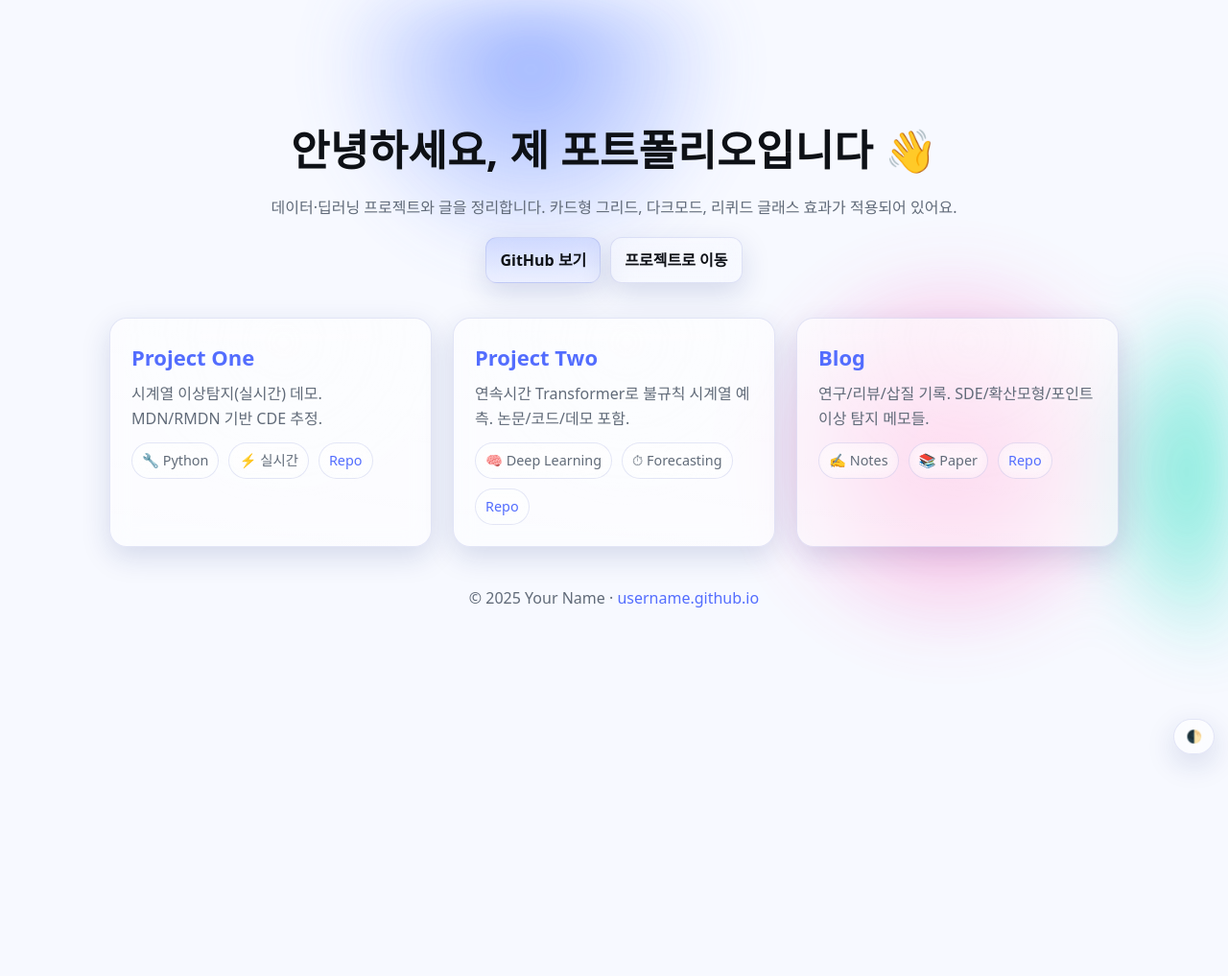
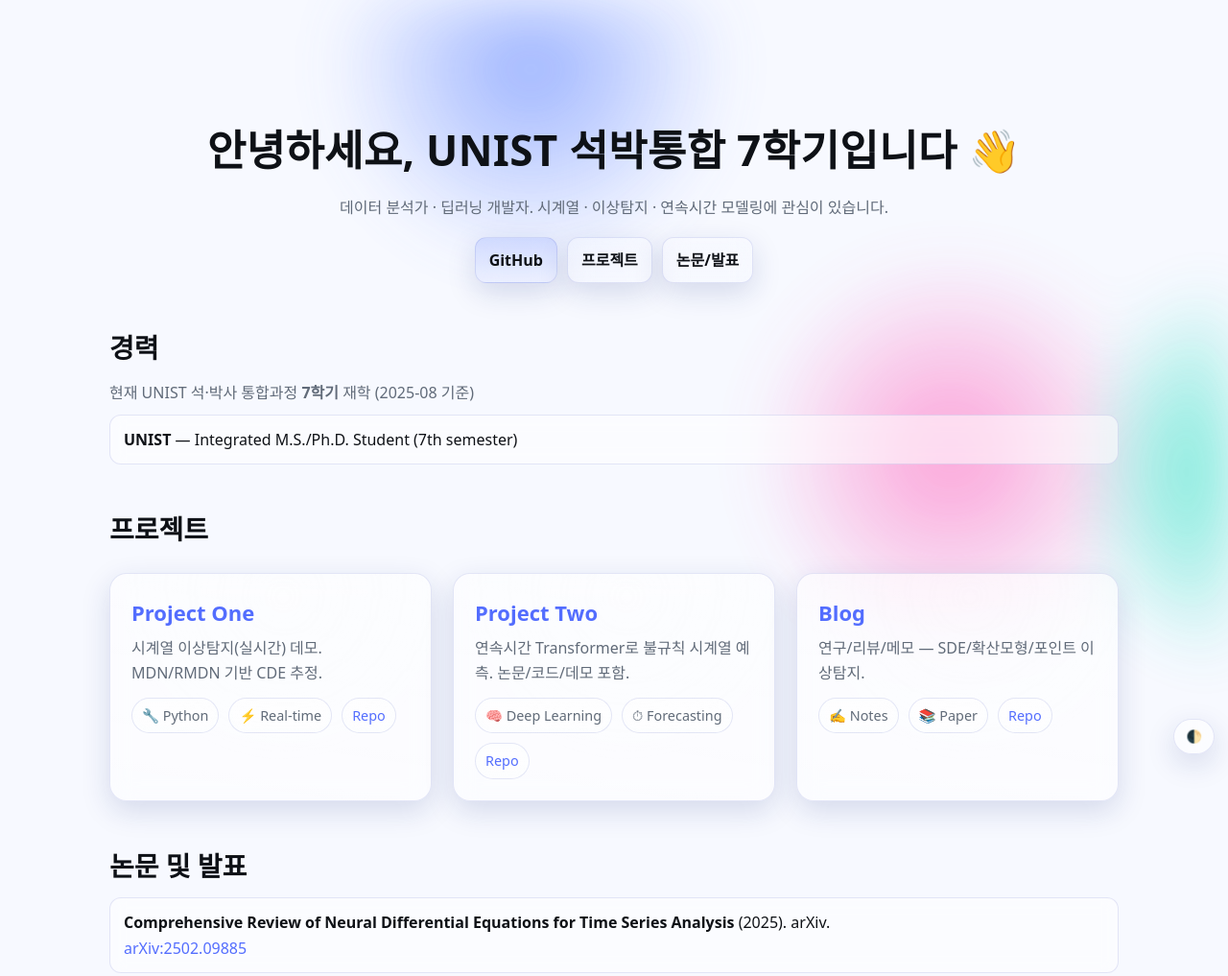
Before and after one commit to SEUNGSUKAM/SEUNGSUKAM.github.io, a plain HTML site: page index.html in a window 1280 px wide. Shown: the top 1017 px of the page at 96% size. Before the commit the page ends 800 px from the top, so only its background shows below. Drawn offline with Linux system fonts and the light colour scheme.

Commit message:
Update index.html

```diff
--- a/index.html
+++ b/index.html
@@ -3,185 +3,118 @@
 <head>
   <meta charset="utf-8" />
   <meta name="viewport" content="width=device-width,initial-scale=1" />
-  <title>내 포트폴리오</title>
+  <title>포트폴리오 | UNIST 석박통합 7학기</title>
+  <meta name="description" content="UNIST 석박통합 7학기 | 데이터 분석가·딥러닝 개발자 포트폴리오" />
   <meta name="color-scheme" content="light dark" />
   <style>
-    /* ========== Design Tokens ========== */
     :root{
-      --bg: #0b0d12;             /* page bg (dark) */
-      --bg-accent:#0e1322;       /* darker layer */
-      --text:#e9edf1;            /* body text */
-      --muted:#a7b0bf;
-      --primary:#7c96ff;         /* accent */
-      --ring: rgba(124,150,255,.35);
-      --glass: rgba(255,255,255,.06);
-      --glass-border: rgba(255,255,255,.18);
-      --card-radius: 18px;
-      --shadow-lg: 0 10px 40px rgba(0,0,0,.35);
-      --maxw: 1100px;
-      --space: clamp(16px, 2vw, 24px);
-    }
-    @media (prefers-color-scheme: light){
-      :root{
-        --bg:#f7f9ff; --bg-accent:#ecf1ff;
-        --text:#0e1116; --muted:#616b79;
-        --primary:#536dfe; --ring: rgba(83,109,254,.35);
-        --glass: rgba(255,255,255,.55);
-        --glass-border: rgba(0, 24, 168, .10);
-        --shadow-lg: 0 10px 30px rgba(17,40,120,.15);
-      }
-    }
-    /* theme toggle (explicit data-theme wins) */
-    html[data-theme="light"]{
-      --bg:#f7f9ff; --bg-accent:#ecf1ff; --text:#0e1116; --muted:#616b79;
-      --primary:#536dfe; --ring: rgba(83,109,254,.35);
-      --glass: rgba(255,255,255,.55); --glass-border: rgba(0,24,168,.10);
-      --shadow-lg: 0 10px 30px rgba(17,40,120,.15);
-    }
-    html[data-theme="dark"]{
       --bg:#0b0d12; --bg-accent:#0e1322; --text:#e9edf1; --muted:#a7b0bf;
       --primary:#7c96ff; --ring: rgba(124,150,255,.35);
       --glass: rgba(255,255,255,.06); --glass-border: rgba(255,255,255,.18);
-      --shadow-lg: 0 10px 40px rgba(0,0,0,.35);
+      --card-radius:18px; --shadow-lg:0 10px 40px rgba(0,0,0,.35);
+      --maxw:1100px; --space:clamp(16px,2vw,24px)
     }
+    @media (prefers-color-scheme: light){
+      :root{--bg:#f7f9ff; --bg-accent:#ecf1ff; --text:#0e1116; --muted:#616b79; --primary:#536dfe; --ring:rgba(83,109,254,.35); --glass:rgba(255,255,255,.55); --glass-border:rgba(0,24,168,.10); --shadow-lg:0 10px 30px rgba(17,40,120,.15)}
+    }
+    html[data-theme="light"]{--bg:#f7f9ff; --bg-accent:#ecf1ff; --text:#0e1116; --muted:#616b79; --primary:#536dfe; --ring:rgba(83,109,254,.35); --glass:rgba(255,255,255,.55); --glass-border:rgba(0,24,168,.10); --shadow-lg:0 10px 30px rgba(17,40,120,.15)}
+    html[data-theme="dark"]{--bg:#0b0d12; --bg-accent:#0e1322; --text:#e9edf1; --muted:#a7b0bf; --primary:#7c96ff; --ring:rgba(124,150,255,.35); --glass:rgba(255,255,255,.06); --glass-border:rgba(255,255,255,.18); --shadow-lg:0 10px 40px rgba(0,0,0,.35)}
 
-    /* ========== Base ========== */
     *{box-sizing:border-box}
     html,body{height:100%}
-    body{
-      margin:0; font-family: system-ui, -apple-system, "Segoe UI", Roboto, "Noto Sans KR", Arial, sans-serif;
-      color:var(--text); background:var(--bg); line-height:1.65; -webkit-font-smoothing:antialiased;
-    }
+    body{margin:0; font-family:system-ui,-apple-system,"Segoe UI",Roboto,"Noto Sans KR",Arial,sans-serif; color:var(--text); background:var(--bg); line-height:1.65}
     a{color:var(--primary); text-decoration:none}
     a:hover{text-decoration:underline}
-    .wrap{max-width:var(--maxw); margin:0 auto; padding: calc(var(--space) * 2) var(--space); position:relative; z-index:1;}
+    .wrap{max-width:var(--maxw); margin:0 auto; padding: calc(var(--space) * 2) var(--space); position:relative; z-index:1}
 
-    /* ========== Liquid Background (SVG + blur) ========== */
-    .liquid-bg{
-      position:fixed; inset:0; z-index:0; overflow:hidden; pointer-events:none;
-      filter: blur(32px) saturate(120%);
-      opacity:.8;
-    }
-    .blob{position:absolute; width:50vmax; height:50vmax; border-radius:50%;
-      background: radial-gradient(closest-side, rgba(124,150,255,.9), transparent 65%);
-      animation: float 18s ease-in-out infinite;
-      mix-blend-mode: screen;
-    }
-    .blob.b2{background: radial-gradient(closest-side, rgba(33,212,180,.9), transparent 65%); animation-duration: 22s;}
-    .blob.b3{background: radial-gradient(closest-side, rgba(255,105,180,.75), transparent 65%); animation-duration: 26s;}
-    @keyframes float{
-      0%{transform: translate(-10%, -10%)}
-      33%{transform: translate(60%, -20%)}
-      66%{transform: translate(0%, 40%)}
-      100%{transform: translate(-10%, -10%)}
-    }
+    /* Liquid background */
+    .liquid-bg{position:fixed; inset:0; z-index:0; overflow:hidden; pointer-events:none; filter: blur(32px) saturate(120%); opacity:.8}
+    .blob{position:absolute; width:50vmax; height:50vmax; border-radius:50%; background: radial-gradient(closest-side, rgba(124,150,255,.9), transparent 65%); animation: float 18s ease-in-out infinite; mix-blend-mode: screen}
+    .blob.b2{background: radial-gradient(closest-side, rgba(33,212,180,.9), transparent 65%); animation-duration: 22s}
+    .blob.b3{background: radial-gradient(closest-side, rgba(255,105,180,.75), transparent 65%); animation-duration: 26s}
+    @keyframes float{0%{transform:translate(-10%,-10%)}33%{transform:translate(60%,-20%)}66%{transform:translate(0%,40%)}100%{transform:translate(-10%,-10%)}}
 
-    /* ========== Header / Nav ========== */
-    header{padding-top: clamp(36px, 6vw, 72px); text-align:center;}
-    .title{
-      font-size: clamp(28px, 4vw, 44px); font-weight: 800; letter-spacing: .3px;
-      margin: 0 0 10px;
-    }
-    .subtitle{color:var(--muted); max-width:800px; margin: 0 auto 18px;}
-    .actions{display:flex; gap:10px; justify-content:center; flex-wrap:wrap; margin-top:16px;}
-    .btn{
-      display:inline-flex; align-items:center; gap:8px; padding:10px 14px; border-radius:12px; font-weight:600;
-      background: linear-gradient(180deg, rgba(255,255,255,.12), rgba(255,255,255,0));
-      border:1px solid var(--glass-border); backdrop-filter: blur(12px);
-      box-shadow: var(--shadow-lg); color:var(--text);
-      transition: transform .15s ease, box-shadow .15s ease, background .2s ease;
-    }
-    .btn:hover{transform: translateY(-1px)}
-    .btn:focus-visible{outline: 3px solid var(--ring); outline-offset: 2px}
-    .btn.primary{background: linear-gradient(180deg, rgba(124,150,255,.25), rgba(124,150,255,.08));}
+    header{padding-top: clamp(36px, 6vw, 72px); text-align:center}
+    .title{font-size:clamp(28px,4vw,44px); font-weight:800; letter-spacing:.3px; margin:0 0 10px}
+    .subtitle{color:var(--muted); max-width:820px; margin:0 auto 18px}
+    .actions{display:flex; gap:10px; justify-content:center; flex-wrap:wrap; margin-top:16px}
+    .btn{display:inline-flex; align-items:center; gap:8px; padding:10px 14px; border-radius:12px; font-weight:600; background:linear-gradient(180deg,rgba(255,255,255,.12),rgba(255,255,255,0)); border:1px solid var(--glass-border); backdrop-filter: blur(12px); box-shadow:var(--shadow-lg); color:var(--text); transition:transform .15s ease, box-shadow .15s ease, background .2s ease}
+    .btn:hover{transform:translateY(-1px)}
+    .btn:focus-visible{outline:3px solid var(--ring); outline-offset:2px}
+    .btn.primary{background:linear-gradient(180deg, rgba(124,150,255,.25), rgba(124,150,255,.08))}
 
-    .theme-toggle{
-      position: fixed; right: 14px; bottom: 14px; z-index: 3;
-      background: var(--glass); border:1px solid var(--glass-border); backdrop-filter: blur(10px);
-      border-radius: 999px; padding: 10px 12px; box-shadow: var(--shadow-lg); cursor: pointer; user-select: none;
-    }
+    .theme-toggle{position:fixed; right:14px; bottom:14px; z-index:3; background:var(--glass); border:1px solid var(--glass-border); backdrop-filter: blur(10px); border-radius:999px; padding:10px 12px; box-shadow:var(--shadow-lg); cursor:pointer; user-select:none}
 
-    /* ========== Glass Cards Grid ========== */
-    .grid{
-      display:grid; gap: clamp(14px, 2vw, 22px);
-      grid-template-columns: repeat(1, minmax(0,1fr));
-      margin-top: clamp(20px, 3vw, 36px);
-    }
-    @media (min-width: 720px){
-      .grid{grid-template-columns: repeat(2, minmax(0,1fr));}
-    }
-    @media (min-width: 1040px){
-      .grid{grid-template-columns: repeat(3, minmax(0,1fr));}
-    }
-    .card{
-      position:relative; overflow:hidden; border-radius: var(--card-radius);
-      background: var(--glass); border:1px solid var(--glass-border);
-      backdrop-filter: blur(14px);
-      box-shadow: var(--shadow-lg);
-      transition: transform .2s ease, box-shadow .2s ease, border-color .2s ease;
-    }
+    .section{margin-top: clamp(26px, 4vw, 44px)}
+    .section h2{margin:0 0 10px; font-size: clamp(20px, 3vw, 28px)}
+    .lead{color:var(--muted); margin:0 0 4px}
+
+    .grid{display:grid; gap:clamp(14px,2vw,22px); grid-template-columns:repeat(1,minmax(0,1fr)); margin-top: clamp(14px, 2.5vw, 22px)}
+    @media (min-width: 720px){ .grid{grid-template-columns: repeat(2, minmax(0,1fr))} }
+    @media (min-width: 1040px){ .grid{grid-template-columns: repeat(3, minmax(0,1fr))} }
+
+    .card{position:relative; overflow:hidden; border-radius:var(--card-radius); background:var(--glass); border:1px solid var(--glass-border); backdrop-filter: blur(14px); box-shadow:var(--shadow-lg); transition:transform .2s ease, box-shadow .2s ease, border-color .2s ease}
     .card:hover{transform: translateY(-3px)}
-    .card:focus-within{outline: 3px solid var(--ring); outline-offset: 2px}
-    .card::before{ /* subtle liquid sheen */
-      content:""; position:absolute; inset:-50% -20%; transform: rotate(8deg);
-      background: radial-gradient(60% 60% at 50% 30%, rgba(255,255,255,.25), transparent 60%),
-                  linear-gradient( to bottom, rgba(255,255,255,.08), rgba(255,255,255,0));
-      mix-blend-mode: overlay; pointer-events:none;
-    }
-    .card-body{position:relative; padding: clamp(16px, 2.2vw, 22px);}
-    .card h3{margin:0 0 6px; font-size: clamp(18px, 2.2vw, 22px)}
+    .card:focus-within{outline:3px solid var(--ring); outline-offset:2px}
+    .card::before{content:""; position:absolute; inset:-50% -20%; transform:rotate(8deg); background: radial-gradient(60% 60% at 50% 30%, rgba(255,255,255,.25), transparent 60%), linear-gradient(to bottom, rgba(255,255,255,.08), rgba(255,255,255,0)); mix-blend-mode: overlay; pointer-events:none}
+    .card-body{position:relative; padding:clamp(16px,2.2vw,22px)}
+    .card h3{margin:0 0 6px; font-size:clamp(18px,2.2vw,22px)}
     .card p{margin:0 0 12px; color:var(--muted)}
-    .card .meta{display:flex; gap:10px; flex-wrap:wrap; align-items:center; font-size:.9em; color:var(--muted)}
-    .chip{
-      display:inline-flex; align-items:center; gap:6px; padding:6px 10px; border-radius:999px;
-      background: linear-gradient(180deg, rgba(255,255,255,.14), rgba(255,255,255,.04));
-      border:1px solid var(--glass-border); backdrop-filter: blur(8px);
-    }
+    .meta{display:flex; gap:10px; flex-wrap:wrap; align-items:center; font-size:.9em; color:var(--muted)}
+    .chip{display:inline-flex; align-items:center; gap:6px; padding:6px 10px; border-radius:999px; background:linear-gradient(180deg, rgba(255,255,255,.14), rgba(255,255,255,.04)); border:1px solid var(--glass-border); backdrop-filter: blur(8px)}
 
-    /* ========== Footer ========== */
-    footer{ text-align:center; color:var(--muted); padding: 40px 0; }
+    ul.publist{list-style:none; padding:0; margin:8px 0 0}
+    ul.publist li{background:var(--glass); border:1px solid var(--glass-border); backdrop-filter: blur(8px); border-radius:12px; padding:12px 14px; margin:10px 0}
+    ul.publist a{word-break:break-word}
 
-    /* ========== Safe fallback for no backdrop-filter ========== */
-    @supports not ((backdrop-filter: blur(10px)) or (-webkit-backdrop-filter: blur(10px))){
-      .btn, .card, .theme-toggle{ background: rgba(255,255,255,.12); }
-    }
+    footer{text-align:center; color:var(--muted); padding:40px 0}
+    @supports not ((backdrop-filter: blur(10px)) or (-webkit-backdrop-filter: blur(10px))){ .btn,.card,.theme-toggle,ul.publist li{ background: rgba(255,255,255,.12) } }
   </style>
 </head>
 <body>
-  <!-- Liquid “glass + blob” background -->
   <div class="liquid-bg" aria-hidden="true">
-    <div class="blob b1" style="top:-10vmax; left:-10vmax;"></div>
-    <div class="blob b2" style="bottom:-10vmax; right:-5vmax;"></div>
-    <div class="blob b3" style="top:20vmax; left:35vmax;"></div>
+    <div class="blob b1" style="top:-10vmax; left:-10vmax"></div>
+    <div class="blob b2" style="bottom:-10vmax; right:-5vmax"></div>
+    <div class="blob b3" style="top:20vmax; left:35vmax"></div>
   </div>
 
   <button class="theme-toggle" id="themeBtn" title="테마 전환 (Light/Dark)">🌓</button>
 
   <div class="wrap">
     <header>
-      <h1 class="title">안녕하세요, 제 포트폴리오입니다 👋</h1>
-      <p class="subtitle">데이터·딥러닝 프로젝트와 글을 정리합니다. 카드형 그리드, 다크모드, 리퀴드 글래스 효과가 적용되어 있어요.</p>
+      <h1 class="title">안녕하세요, UNIST 석박통합 7학기입니다 👋</h1>
+      <p class="subtitle">데이터 분석가 · 딥러닝 개발자. 시계열 · 이상탐지 · 연속시간 모델링에 관심이 있습니다.</p>
       <div class="actions">
-        <a class="btn primary" href="https://github.com/username" target="_blank" rel="noopener">GitHub 보기</a>
-        <a class="btn" href="#projects">프로젝트로 이동</a>
+        <a class="btn primary" href="https://github.com/username" target="_blank" rel="noopener">GitHub</a>
+        <a class="btn" href="#projects">프로젝트</a>
+        <a class="btn" href="#pubs">논문/발표</a>
       </div>
     </header>
 
-    <main id="projects" class="grid" aria-label="프로젝트 목록">
-      <!-- 카드 예시 1 -->
+    <!-- 경력 -->
+    <section class="section" id="career">
+      <h2>경력</h2>
+      <p class="lead">현재 UNIST 석·박사 통합과정 <strong>7학기</strong> 재학 (2025-08 기준)</p>
+      <ul class="publist">
+        <li><strong>UNIST</strong> — Integrated M.S./Ph.D. Student (7th semester)</li>
+      </ul>
+    </section>
+
+    <!-- 프로젝트 카드 그리드 예시 (원하시면 맞춤 편집) -->
+    <section class="section" id="projects" aria-label="프로젝트 목록">
+      <h2>프로젝트</h2>
+      <div class="grid">
         <article class="card">
           <div class="card-body">
             <h3><a href="https://username.github.io/project-one/" target="_blank" rel="noopener">Project One</a></h3>
             <p>시계열 이상탐지(실시간) 데모. MDN/RMDN 기반 CDE 추정.</p>
             <div class="meta">
               <span class="chip">🔧 Python</span>
-            <span class="chip">⚡ 실시간</span>
+              <span class="chip">⚡ Real-time</span>
               <a class="chip" href="https://github.com/username/project-one" target="_blank" rel="noopener">Repo</a>
             </div>
           </div>
         </article>
-
-      <!-- 카드 예시 2 -->
         <article class="card">
           <div class="card-body">
             <h3><a href="https://username.github.io/project-two/" target="_blank" rel="noopener">Project Two</a></h3>
@@ -193,12 +126,10 @@
             </div>
           </div>
         </article>
-
-      <!-- 카드 예시 3 -->
         <article class="card">
           <div class="card-body">
             <h3><a href="https://username.github.io/blog/" target="_blank" rel="noopener">Blog</a></h3>
-          <p>연구/리뷰/삽질 기록. SDE/확산모형/포인트 이상 탐지 메모들.</p>
+            <p>연구/리뷰/메모 — SDE/확산모형/포인트 이상탐지.</p>
             <div class="meta">
               <span class="chip">✍️ Notes</span>
               <span class="chip">📚 Paper</span>
@@ -206,33 +137,63 @@
             </div>
           </div>
         </article>
-      <!-- 카드 더 복제해서 쓰면 됩니다 -->
-    </main>
+      </div>
+    </section>
+
+    <!-- Publications -->
+    <section class="section" id="pubs">
+      <h2>논문 및 발표</h2>
+      <ul class="publist">
+        <li>
+          <strong>Comprehensive Review of Neural Differential Equations for Time Series Analysis</strong> (2025). arXiv.
+          <br /><a href="https://arxiv.org/abs/2502.09885" target="_blank" rel="noopener">arXiv:2502.09885</a>
+        </li>
+        <li>
+          <strong>Neural Langevin-type Stochastic Differential Equations for Astronomical time series Classification under Irregular Observations</strong> (ICLR 2024 Workshop, Poster).
+          <br /><a href="https://openreview.net/forum?id=UopIqLxJAi" target="_blank" rel="noopener">OpenReview</a>
+        </li>
+        <li>
+          <strong>Real-Time Change Point Detection with Deep Generative Model in AGNs</strong>.
+          <br /><a href="https://www.dbpia.co.kr/Journal/articleDetail?nodeId=NODE11472774" target="_blank" rel="noopener">DBpia</a>
+        </li>
+        <li>
+          <strong>Personalized Initial Dosage Recommender System for Hyperthyroidism Patients Using Deep Survival Analysis</strong>.
+          <br /><a href="https://www.dbpia.co.kr/Journal/articleDetail?nodeId=NODE11800944" target="_blank" rel="noopener">DBpia</a>
+        </li>
+        <li>
+          <strong>Optimal and Personalized Dose Determination for Patients with Thyroid Hormone Disorders Using Deep Learning-Based Survival Analysis</strong>.
+          <br /><a href="https://www.dbpia.co.kr/Journal/articleDetail?nodeId=NODE11609748" target="_blank" rel="noopener">DBpia</a>
+        </li>
+        <li>
+          <strong>Addressing Spatial Gaps in XCO2 Monitoring</strong>.
+          <br /><a href="https://scholarworks.unist.ac.kr/handle/201301/86014" target="_blank" rel="noopener">ScholarWorks@UNIST</a>
+        </li>
+        <li>
+          <strong>(제목 확인 필요)</strong> — ScholarWorks@UNIST 항목.
+          <br /><a href="https://scholarworks.unist.ac.kr/handle/201301/81822" target="_blank" rel="noopener">https://scholarworks.unist.ac.kr/handle/201301/81822</a>
+        </li>
+        <li>
+          <strong>(제목 확인 필요)</strong> — ScholarWorks@UNIST 항목.
+          <br /><a href="https://scholarworks.unist.ac.kr/handle/201301/74710" target="_blank" rel="noopener">https://scholarworks.unist.ac.kr/handle/201301/74710</a>
+        </li>
+        <li>
+          <strong>(제목 확인 필요)</strong> — ScholarWorks@UNIST 항목.
+          <br /><a href="https://scholarworks.unist.ac.kr/handle/201301/82924" target="_blank" rel="noopener">https://scholarworks.unist.ac.kr/handle/201301/82924</a>
+        </li>
+      </ul>
+    </section>
 
     <footer>© 2025 Your Name · <a href="https://username.github.io">username.github.io</a></footer>
   </div>
 
   <script>
-    // ===== Light/Dark toggle with persistence =====
     (function(){
-      const key = "theme";
-      const btn = document.getElementById("themeBtn");
-      const root = document.documentElement;
+      const key = "theme"; const btn = document.getElementById("themeBtn"); const root = document.documentElement;
       const prefersDark = window.matchMedia && window.matchMedia('(prefers-color-scheme: dark)').matches;
-
-      function applyTheme(v){
-        root.setAttribute("data-theme", v);
-        try{ localStorage.setItem(key, v); }catch(e){}
-      }
-      function currentTheme(){
-        const saved = localStorage.getItem(key);
-        if(saved === "light" || saved === "dark") return saved;
-        return prefersDark ? "dark" : "light";
-      }
+      function applyTheme(v){ root.setAttribute("data-theme", v); try{ localStorage.setItem(key, v); }catch(e){} }
+      function currentTheme(){ const saved = localStorage.getItem(key); if(saved === "light" || saved === "dark") return saved; return prefersDark ? "dark" : "light" }
       applyTheme(currentTheme());
-      btn.addEventListener("click", ()=> applyTheme(
-        root.getAttribute("data-theme") === "dark" ? "light" : "dark"
-      ));
+      btn.addEventListener("click", ()=> applyTheme(root.getAttribute("data-theme") === "dark" ? "light" : "dark"));
     })();
   </script>
 </body>
```
Lines whose indentation alone changed are shown as unchanged.
